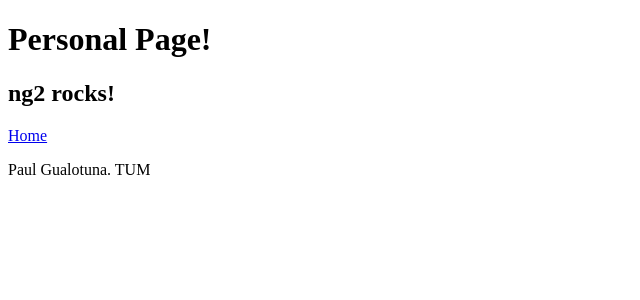
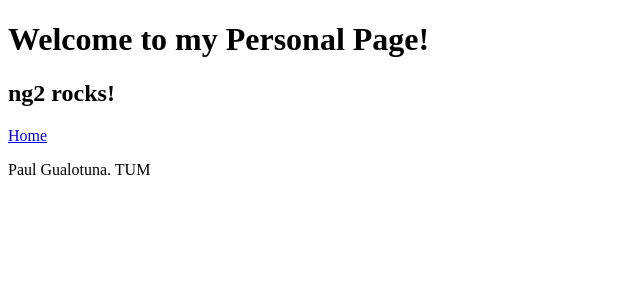
Before and after one commit to poulzinho/poulzinho.github.io, an Angular app: page /home in a window 1280 px wide. Shown: the top 300 px of the page, without its empty margins (0-640 px from the left). Built offline with nearby package versions, Linux system fonts and the light colour scheme.

Commit message:
Add Welcome message

```diff
--- a/src/app/app.component.html
+++ b/src/app/app.component.html
@@ -1,5 +1,5 @@
 <h1>
-  {{title}}
+  Welcome to my {{title}}
 </h1>
 <h2>
   ng2 rocks!
```
